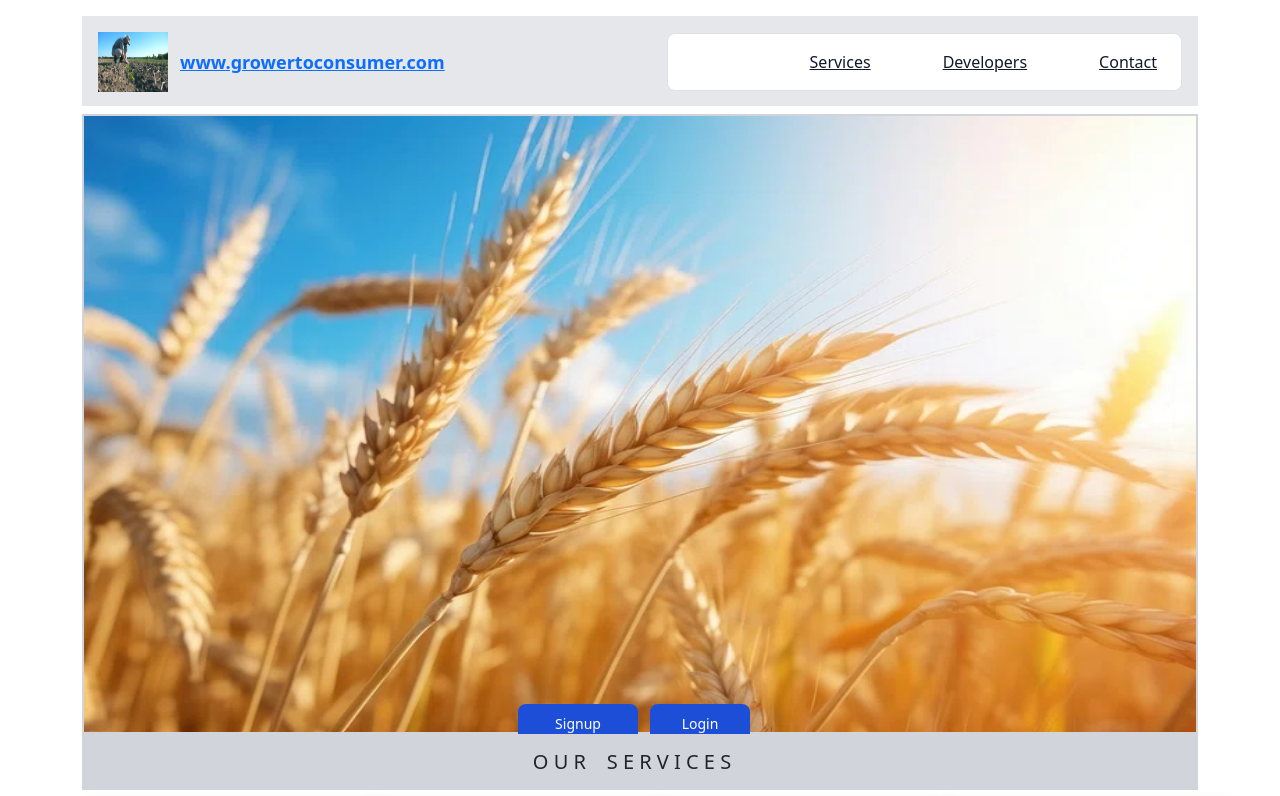
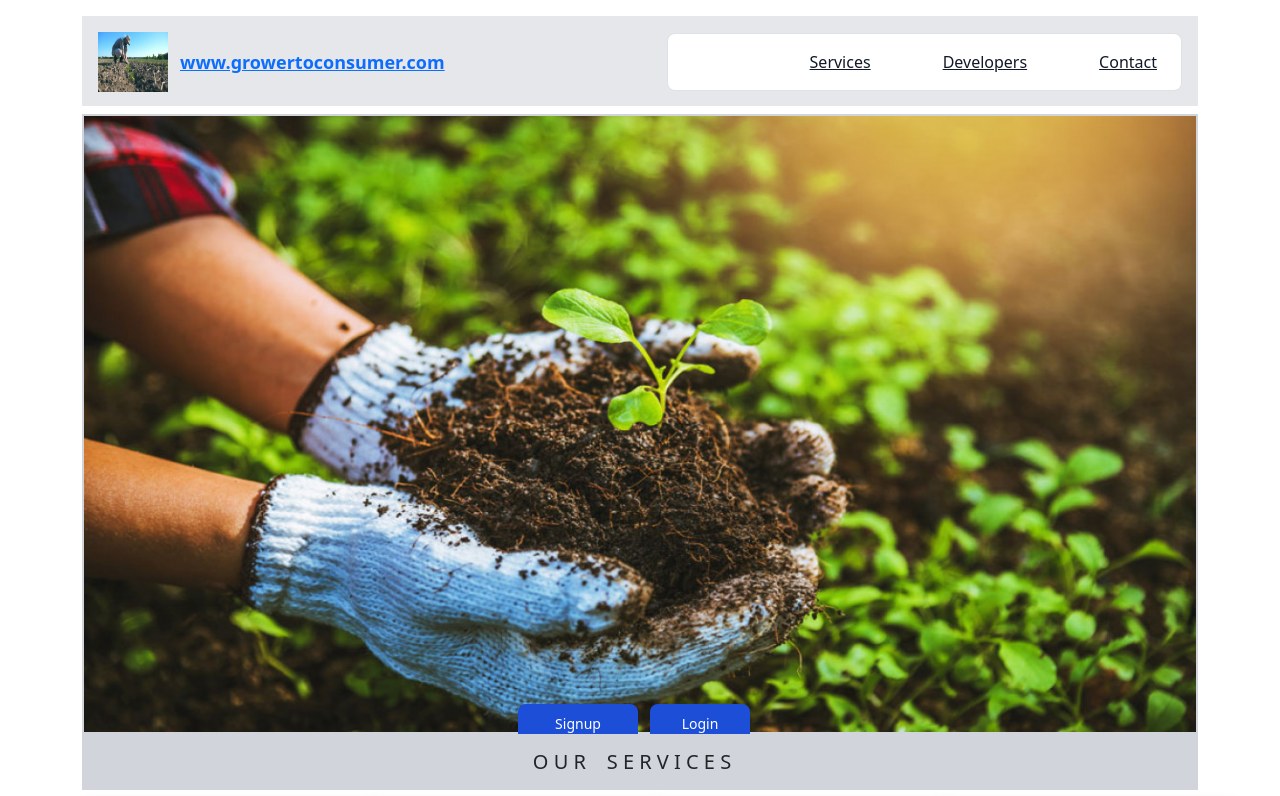
Before and after one commit to Maninder05/mern_project_frontend, a React (Create React App) app: page / in a window 1280 px wide. Shown: the top 796 px of the page. Built offline with nearby package versions, Linux system fonts and the light colour scheme.

Commit message:
changed pic path

```diff
--- a/src/mern-project/Signup.jsx
+++ b/src/mern-project/Signup.jsx
@@ -102,7 +102,7 @@ export default function Signup(){
             </div>
           </nav>
           <a href="#">
-            <img src="/pics/wheat-bloom.webp" className="w-full h-[620px] border-2 border-gray-300" alt=""/>
+            <img src="/pics/organickheti.jpg" className="w-full h-[620px] border-2 border-gray-300" alt=""/>
             <div class="carousel-caption d-none d-md-block mb-3 flex md:order-2 space-x-3 md:space-x-3 rtl:space-x-reverse mr-3">
               <button type="button" onClick={() => setShowSignupModal(true)} class="text-white bg-blue-700 hover:bg-blue-800 focus:ring-4 focus:outline-none focus:ring-blue-300 font-medium rounded-lg text-sm w-[120px] px-4 py-2.5 text-center dark:bg-blue-600 dark:hover:bg-blue-700 dark:focus:ring-blue-800">Signup</button>
               <button type="button" onClick={() => setShowLoginModal(true)} class="text-white bg-blue-700 hover:bg-blue-800 focus:ring-4 focus:outline-none focus:ring-blue-300 font-medium rounded-lg text-sm w-[100px] px-4 py-2.5 text-center dark:bg-blue-600 dark:hover:bg-blue-700 dark:focus:ring-blue-800">Login</button>
```
